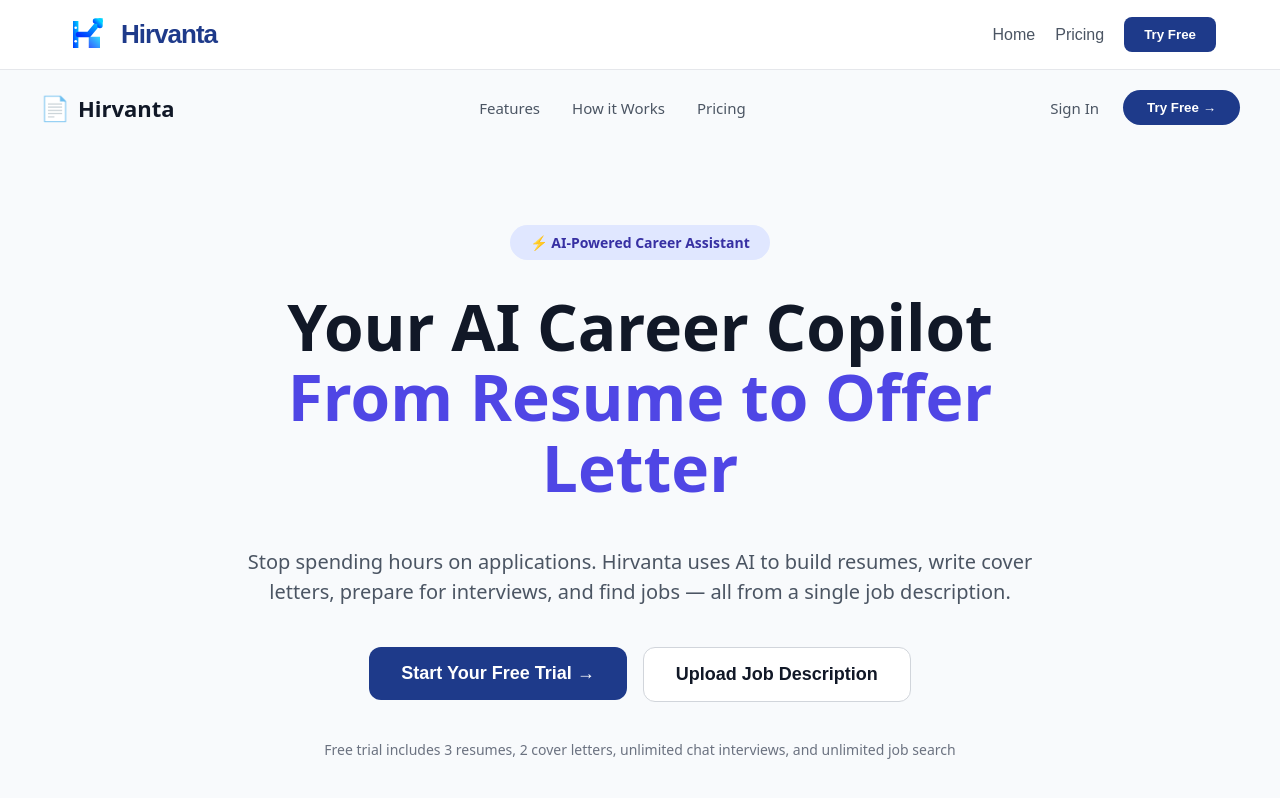
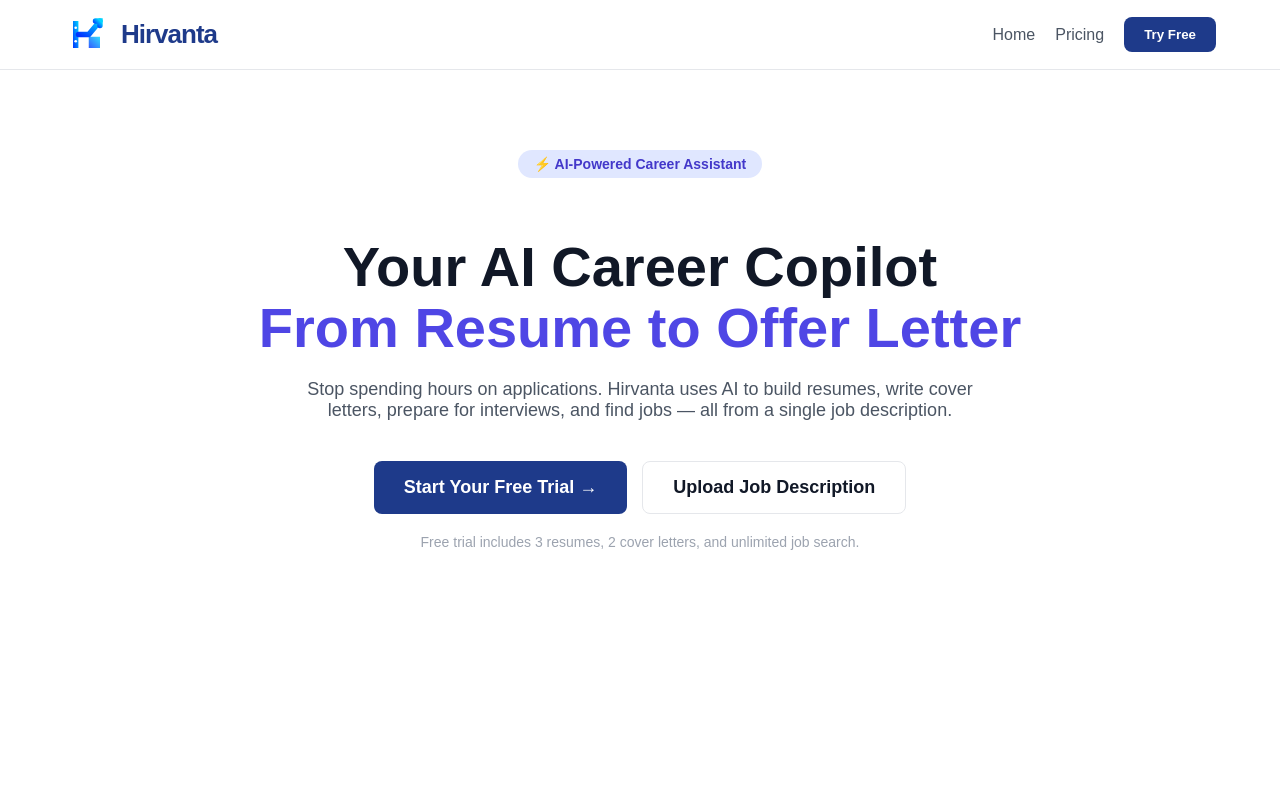
Before and after one commit to jewma1/Hirvanta, a Next.js app in the folder frontend/: page / in a window 1280 px wide. Shown: the top 798 px of the page. Built offline with nearby package versions, Linux system fonts and the light colour scheme.

Commit message:
Update page.tsx

```diff
--- a/frontend/app/page.tsx
+++ b/frontend/app/page.tsx
@@ -1,63 +1,43 @@
-import Link from 'next/link';
+import React from 'react';
 
-export default function Home() {
+export default function HomePage() {
   return (
-    <div style={{ minHeight: '100vh', backgroundColor: '#f8fafc', fontFamily: 'system-ui, sans-serif' }}>
-
-      {/* Navigation Bar */}
-      <nav style={{ display: 'flex', justifyContent: 'space-between', alignItems: 'center', padding: '20px 40px', backgroundColor: 'transparent' }}>
-        <div style={{ display: 'flex', alignItems: 'center', gap: '8px', fontSize: '22px', fontWeight: '900', color: '#111827' }}>
-          <span style={{ color: '#1e3a8a', fontSize: '24px' }}>📄</span> Hirvanta
-        </div>
-
-        <div style={{ display: 'flex', gap: '32px', color: '#4b5563', fontSize: '15px', fontWeight: '500' }}>
-          <span>Features</span>
-          <span>How it Works</span>
-          <Link href="/pricing" style={{ textDecoration: 'none', color: 'inherit', cursor: 'pointer' }}>Pricing</Link>
-        </div>
-
-        <div style={{ display: 'flex', alignItems: 'center', gap: '24px' }}>
-          <span style={{ cursor: 'pointer', color: '#4b5563', fontWeight: '500', fontSize: '15px' }}>Sign In</span>
-          <Link href="/jobs">
-            <button style={{ backgroundColor: '#1e3a8a', color: 'white', border: 'none', padding: '10px 24px', borderRadius: '24px', fontWeight: '600', cursor: 'pointer' }}>
-              Try Free →
-            </button>
-          </Link>
-        </div>
-      </nav>
-
-      {/* Main Hero Section */}
-      <main style={{ display: 'flex', flexDirection: 'column', alignItems: 'center', textAlign: 'center', padding: '80px 20px', maxWidth: '850px', margin: '0 auto' }}>
-        <div style={{ backgroundColor: '#e0e7ff', color: '#3730a3', padding: '8px 20px', borderRadius: '30px', fontSize: '14px', fontWeight: '600', marginBottom: '32px' }}>
+    <div style={{ textAlign: 'center', padding: '80px 5%' }}>
+      <div style={{
+        display: 'inline-block',
+        backgroundColor: '#e0e7ff',
+        color: '#4338ca',
+        padding: '6px 16px',
+        borderRadius: '20px',
+        fontSize: '14px',
+        fontWeight: '600',
+        marginBottom: '20px'
+      }}>
         ⚡ AI-Powered Career Assistant
       </div>
 
-        <h1 style={{ fontSize: '64px', fontWeight: '900', color: '#111827', margin: '0 0 24px 0', lineHeight: '1.1' }}>
-          Your AI Career Copilot <br />
+      <h1 style={{ fontSize: '56px', fontWeight: '900', color: '#111827', marginBottom: '20px', lineHeight: '1.1' }}>
+        Your AI Career Copilot <br/>
         <span style={{ color: '#4f46e5' }}>From Resume to Offer Letter</span>
       </h1>
 
-        <p style={{ fontSize: '20px', color: '#4b5563', marginBottom: '40px', lineHeight: '1.5' }}>
-          Stop spending hours on applications. Hirvanta uses AI to build resumes, write cover letters, prepare for interviews, and find jobs — all from a single job description.
+      <p style={{ fontSize: '18px', color: '#4b5563', maxWidth: '700px', margin: '0 auto 40px auto' }}>
+        Stop spending hours on applications. Hirvanta uses AI to build resumes, write cover letters,
+        prepare for interviews, and find jobs — all from a single job description.
       </p>
 
-        <div style={{ display: 'flex', gap: '16px', marginBottom: '24px', justifyContent: 'center' }}>
-          <Link href="/jobs">
-            <button style={{ backgroundColor: '#1e3a8a', color: 'white', border: 'none', padding: '16px 32px', borderRadius: '12px', fontSize: '18px', fontWeight: '600', cursor: 'pointer' }}>
+      <div style={{ display: 'flex', justifyContent: 'center', gap: '15px' }}>
+        <button style={{ backgroundColor: '#1e3a8a', color: 'white', padding: '15px 30px', borderRadius: '8px', fontSize: '18px', fontWeight: '700', border: 'none', cursor: 'pointer' }}>
           Start Your Free Trial →
         </button>
-          </Link>
-          <Link href="/resume">
-            <button style={{ backgroundColor: 'white', color: '#111827', border: '1px solid #d1d5db', padding: '16px 32px', borderRadius: '12px', fontSize: '18px', fontWeight: '600', cursor: 'pointer' }}>
+        <button style={{ backgroundColor: 'white', color: '#111827', padding: '15px 30px', borderRadius: '8px', fontSize: '18px', fontWeight: '700', border: '1px solid #e5e7eb', cursor: 'pointer' }}>
           Upload Job Description
         </button>
-          </Link>
       </div>
 
-        <p style={{ fontSize: '14px', color: '#6b7280' }}>
-          Free trial includes 3 resumes, 2 cover letters, unlimited chat interviews, and unlimited job search
+      <p style={{ marginTop: '20px', color: '#9ca3af', fontSize: '14px' }}>
+        Free trial includes 3 resumes, 2 cover letters, and unlimited job search.
       </p>
-      </main>
     </div>
   );
 }
```
Lines whose indentation alone changed are shown as unchanged.
